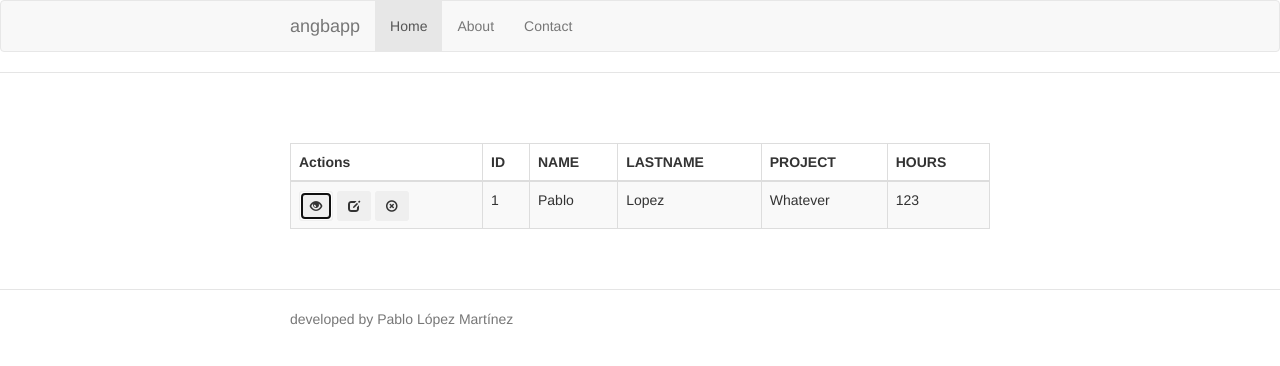
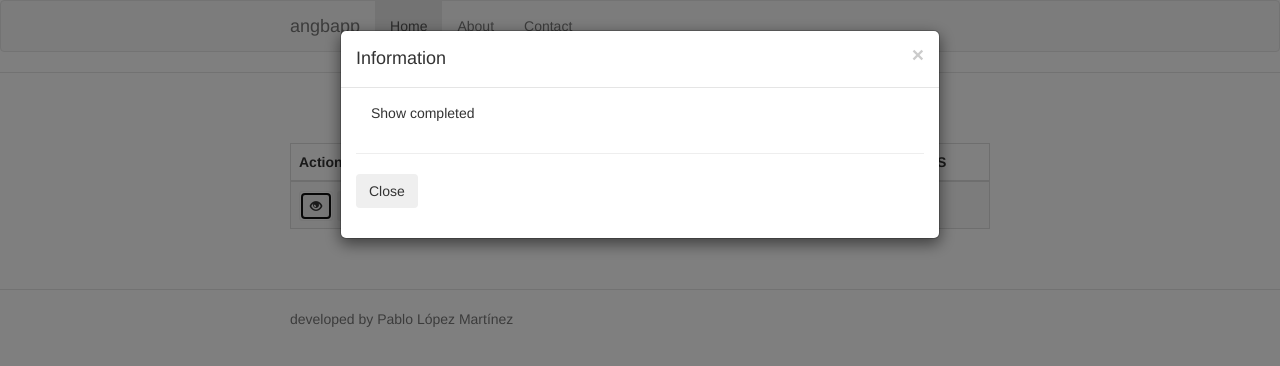
Before and after one commit to plopezm/CRUDComponent, a website: page app/index.html in a window 1280 px wide. Both pictures are taken after a click on the button 316 px from the left and 206 px from the top of the page. Drawn offline with nearby package versions, Linux system fonts and the light colour scheme; some packages are replaced by stand-ins of ours; files that its build step writes are made by us from their sources.

Commit message:
datatable component improved

```diff
--- a/app/scripts/controllers/main.js
+++ b/app/scripts/controllers/main.js
@@ -34,6 +34,8 @@ angular.module('angbappApp')
     //Events from tableviewer
     $scope.$on("ngCRUDComponents#DatatableCtrl#showItem", function (event, object) {
       console.log("SHOW event detected");
+      $scope.showModal = true;
+      $scope.infomsg = "Show completed"
     });
 
     $scope.$on("ngCRUDComponents#DatatableCtrl#updateItem", function (event, object) {
--- a/app/scripts/crudmodule/datatable/datatable.controller.js
+++ b/app/scripts/crudmodule/datatable/datatable.controller.js
@@ -13,7 +13,6 @@ angular.module('ngCRUDComponents')
 
       $scope.showModal = false;
       $scope.itemToRemove = null;
-      $scope.modalMsg = "";
 
       $scope.showItem = function(dataObject) {
         $scope.$emit('ngCRUDComponents#DatatableCtrl#showItem', dataObject);
```
Also changed, not shown: app/views/main.html (+3 -0 lines).
